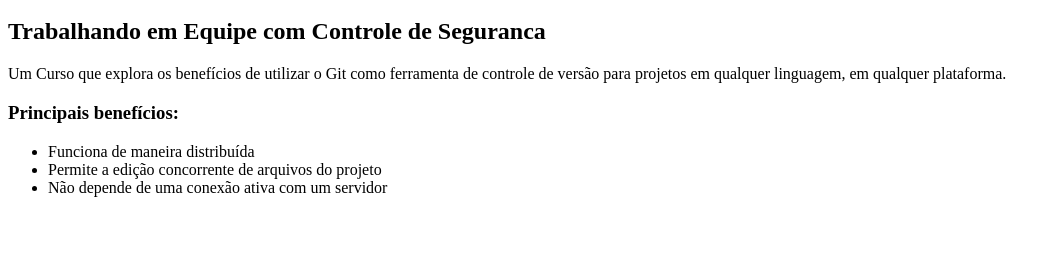
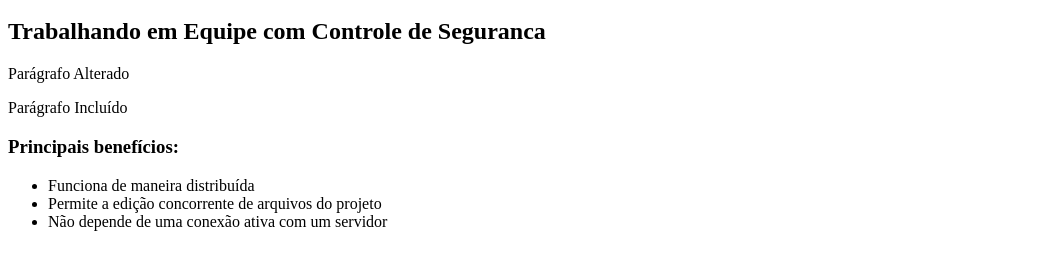
Before and after one commit to ligtonribeiro/curso-git, a plain HTML site: page index.html in a window 1280 px wide. Shown: the part 48-318 px from the top of the page, without its empty margins (0-1061 px from the left). Drawn offline with Linux system fonts and the light colour scheme.

Commit message:
Alteração do index.html

```diff
--- a/index.html
+++ b/index.html
@@ -5,7 +5,8 @@
   <h1>Git</h1>
   <h2>Trabalhando em Equipe com Controle de Seguranca</h2>
 
-  <p>Um Curso que explora os benefícios de utilizar o Git como ferramenta de controle de versão para projetos em qualquer linguagem, em qualquer plataforma.</p>
+  <p>Parágrafo Alterado</p>
+  <p>Parágrafo Incluído</p>
 
   <h3>Principais benefícios:</h3>
   <ul>
```
